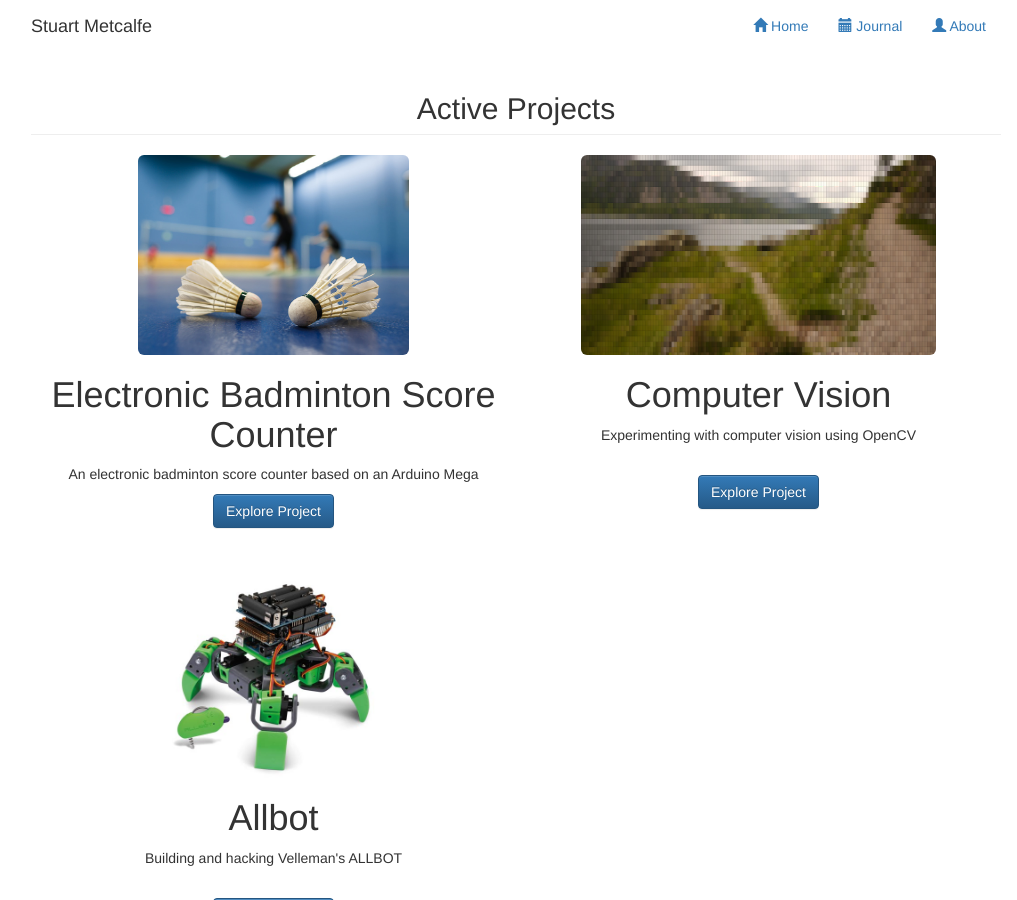
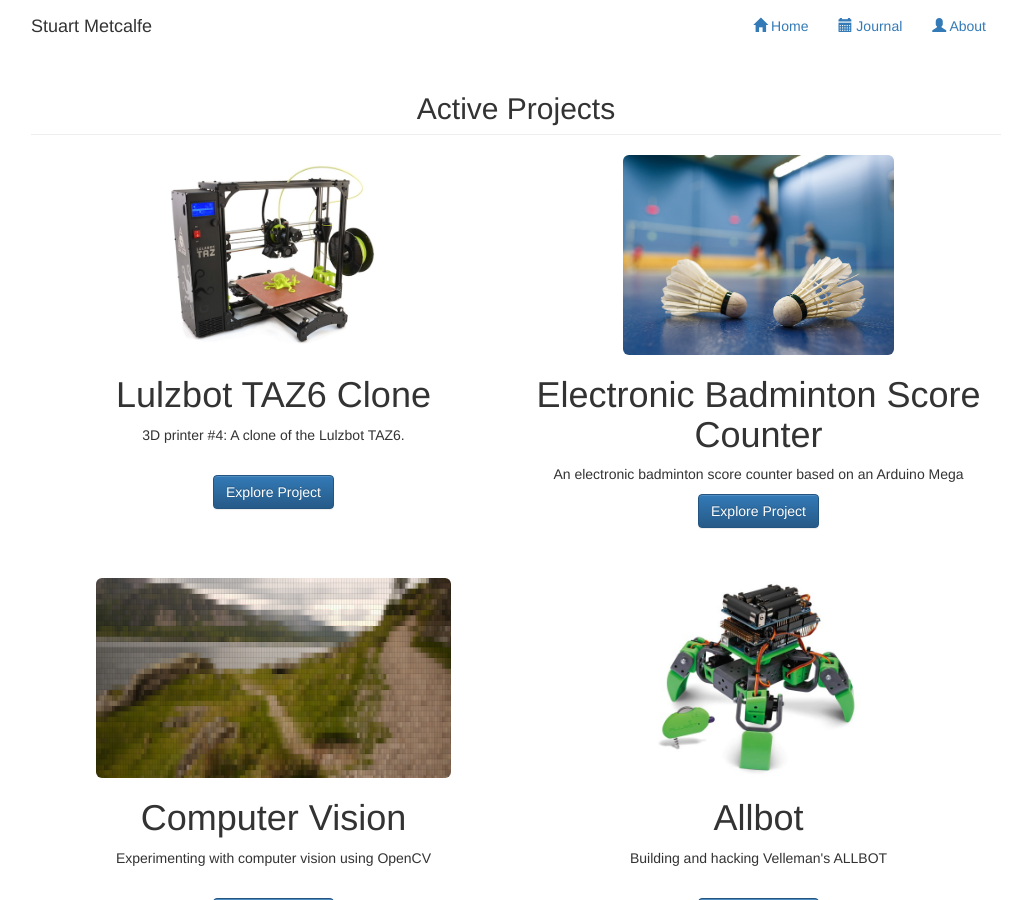
Before and after one commit to stuartm2/stuartm2.github.io, a Jekyll site: the page built from index.html, in a window 1280 px wide and 900 px high. Shown: the whole window, without its empty margins (124-1141 px from the left). Built offline with Jekyll 4.4.1, drawn with Linux system fonts in a browser that asks for light colours; nearby versions of some CDN libraries.

Commit message:
Added new project: Lulzbot TAZ6 Clone

```diff
--- /dev/null
+++ b/_includes/jumbo-content-tazclone.html
@@ -0,0 +1,4 @@
+{% assign title="Lulzbot TAZ6 Clone" %}
+
+<h1>{{ title }}</h1>
+<p>3D printer #4: A clone of the Lulzbot TAZ6.</p>
--- a/index.html
+++ b/index.html
@@ -9,6 +9,17 @@
     <div class="row">
         <div class="col-md-6">
             <div class="text-center">
+                <img src="/images/tazclone/cover.jpg" height="200" class="img-rounded">
+
+                <div class="fh-wrap">
+                    {% include jumbo-content-tazclone.html %}
+                </div>
+
+                <p><a href="projects/tazclone.html" class="btn btn-primary" role="button">Explore Project</a></p>
+            </div>
+        </div>
+        <div class="col-md-6">
+            <div class="text-center">
                 <img src="/images/badscore/cover.jpg" height="200" class="img-rounded">
 
                 <div class="fh-wrap">
@@ -18,6 +29,10 @@
                 <p><a href="projects/badscore.html" class="btn btn-primary" role="button">Explore Project</a></p>
             </div>
         </div>
+    </div>
+    <br>
+    <br>
+    <div class="row">
         <div class="col-md-6">
             <div class="text-center">
                 <img src="/images/compvis/cover.jpg" height="200" class="img-rounded">
@@ -29,10 +44,6 @@
                 <p><a href="projects/compvis.html" class="btn btn-primary" role="button">Explore Project</a></p>
             </div>
         </div>
-    </div>
-    <br>
-    <br>
-    <div class="row">
         <div class="col-md-6">
             <div class="text-center">
                 <img src="/images/allbot/cover.jpg" height="200" class="img-rounded">
```
Also changed, not shown: projects/tazclone.html (added, +7 -0 lines), images/tazclone/cover.jpg (added).
